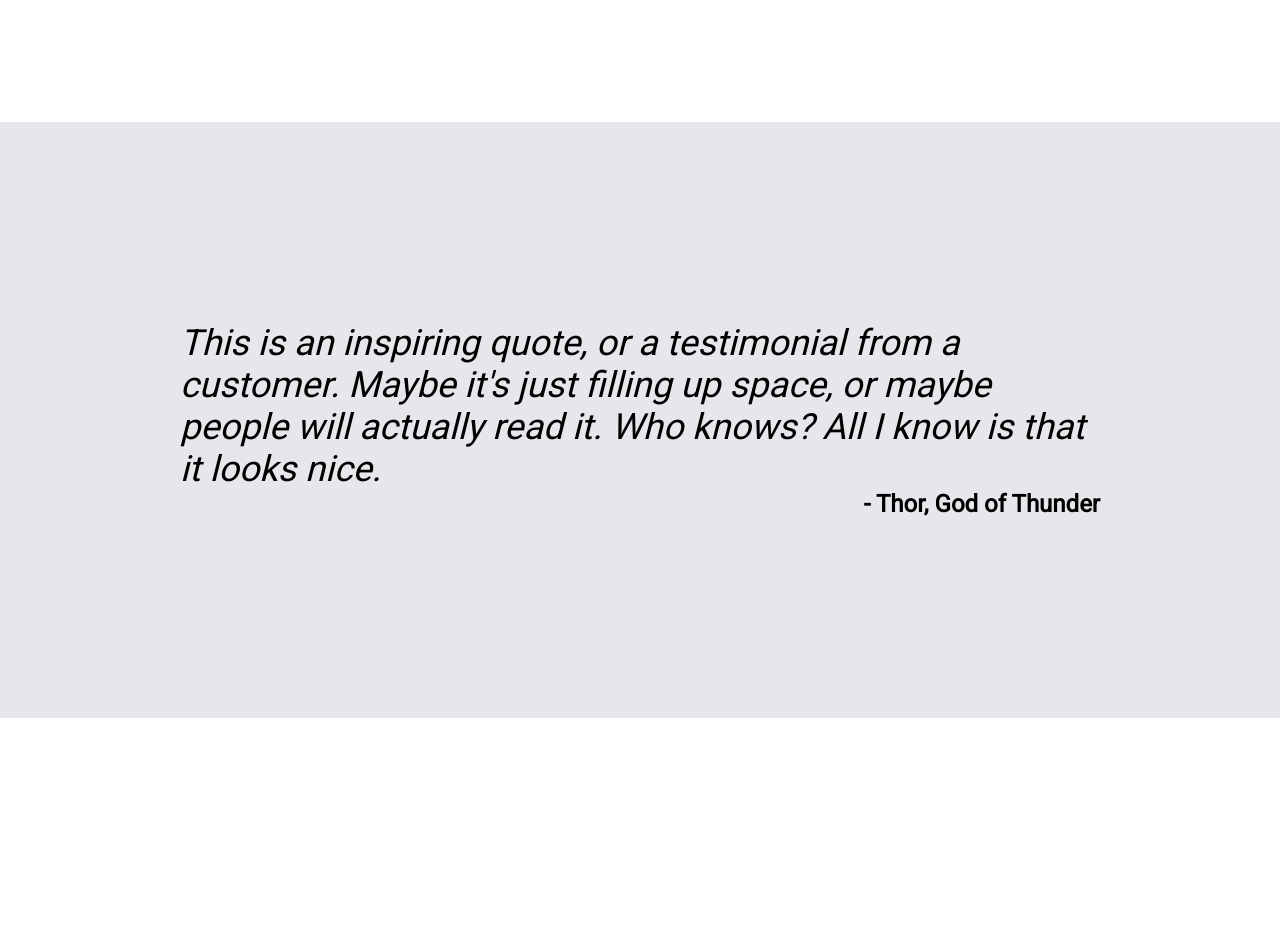
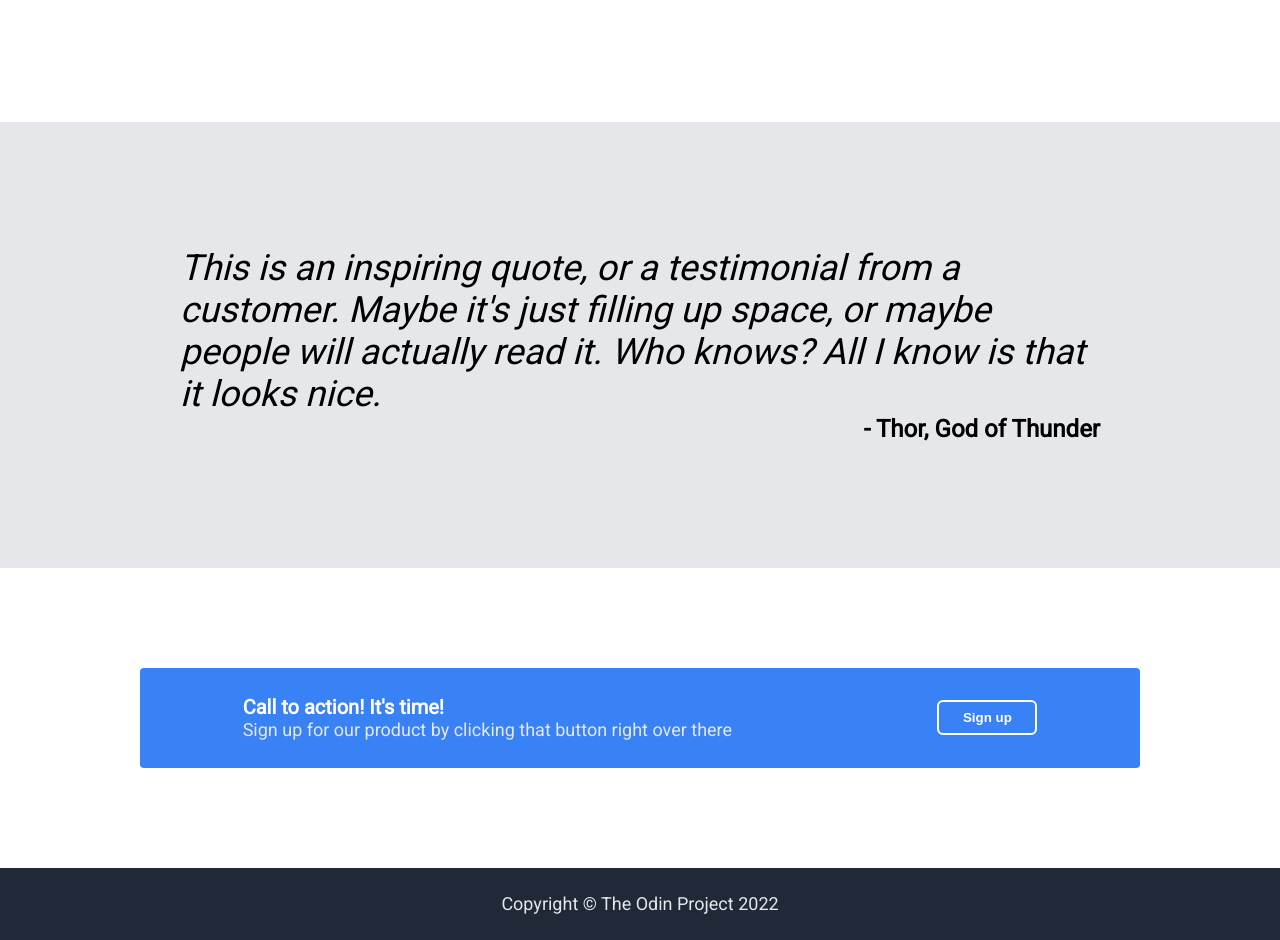
Before and after one commit to bartoszwalk/landing-page, a plain HTML site: page index.html in a window 1280 px wide. Shown: the part 709-1649 px from the top of the page. Before the commit the page ends 1427 px from the top, so only its background shows below. Drawn offline with Linux system fonts and the light colour scheme.

Commit message:
add section 4 and footer

```diff
--- a/index.html
+++ b/index.html
@@ -59,7 +59,17 @@
         </div>
         <div class="author">- Thor, God of Thunder</div>
     </div>
-    <div class="content4"></div>
-    <div class="footer"></div>
+    <div class="content4">
+        <div class="call-to-action-container">
+            <div class="call-to-action">
+                <div class="call-to-action-head">Call to action! It's time!</div>
+                <p>Sign up for our product by clicking that button right over there</p>
+            </div>
+            <button style="border: 2px solid white;">Sign up</button>
+        </div>
+    </div>
+        <div class="footer">
+            <p>Copyright © The Odin Project 2022</p>
+        </div>
 </body>
 </html>
--- a/styles.css
+++ b/styles.css
@@ -14,14 +14,21 @@ body {
     display: flex;
 }
 
-.header {
+.header,
+.footer {
     background: #1f2937;
     height: 72px;
     padding: 0px 96px;
     flex-direction: row;
     align-items: center;
+}
+
+.header {
     justify-content: space-between;
+}
 
+.footer {
+    justify-content: center;
 }
 
 .header-logo {
@@ -51,7 +58,8 @@ button {
     background-color: #3882F6;
     border-radius: 6px;
     border: none;
-    color: white
+    color: white;
+    font-weight: bold;
 }
 .content1 {
     background: #1f2937;
@@ -93,11 +101,37 @@ button {
 }
 
 .content3 {
-    padding: 200px 180px;
+    padding: 125px 180px;
     background-color: #E5E7EB;
     flex-direction: column;
 }
 
+.content4 {
+    justify-content: center;
+    align-items: center;
+    padding: 100px 75px;
+
+}
+
+.call-to-action-container {
+    background-color: #3882F6;
+    width: 1000px;
+    height: 100px;
+    flex-direction: row;
+    display: flex;
+    align-items: center;
+    justify-content: space-around;
+    border-radius: 4px;
+}
+.call-to-action {
+    display: flex;
+    flex-direction: column;
+}
+.call-to-action-head {
+    color: white;
+    font-size: 20px;
+    font-weight: bold;
+}
 .quote-text {
     font-size: 36px;
     font-style: italic;
```
